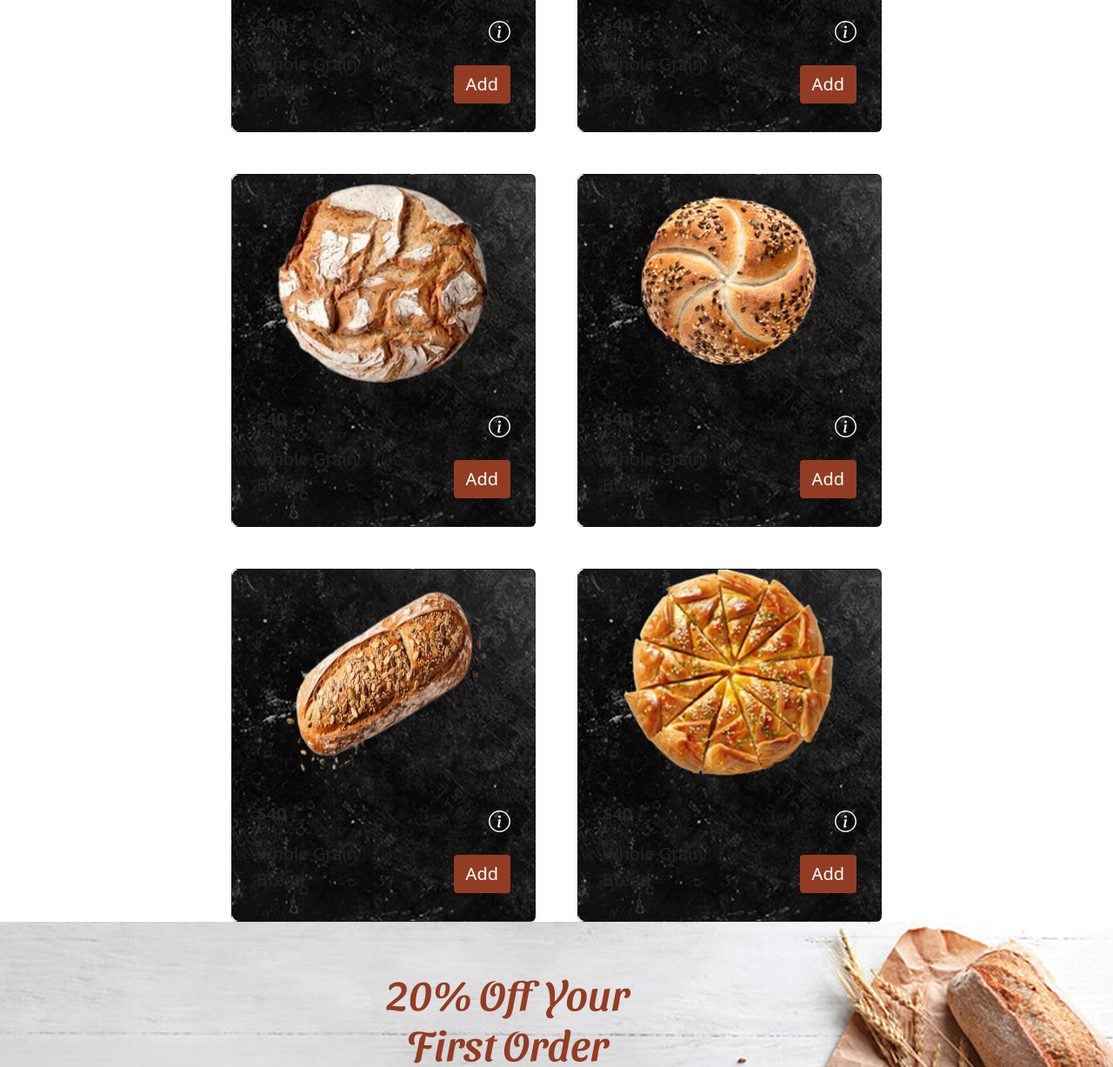
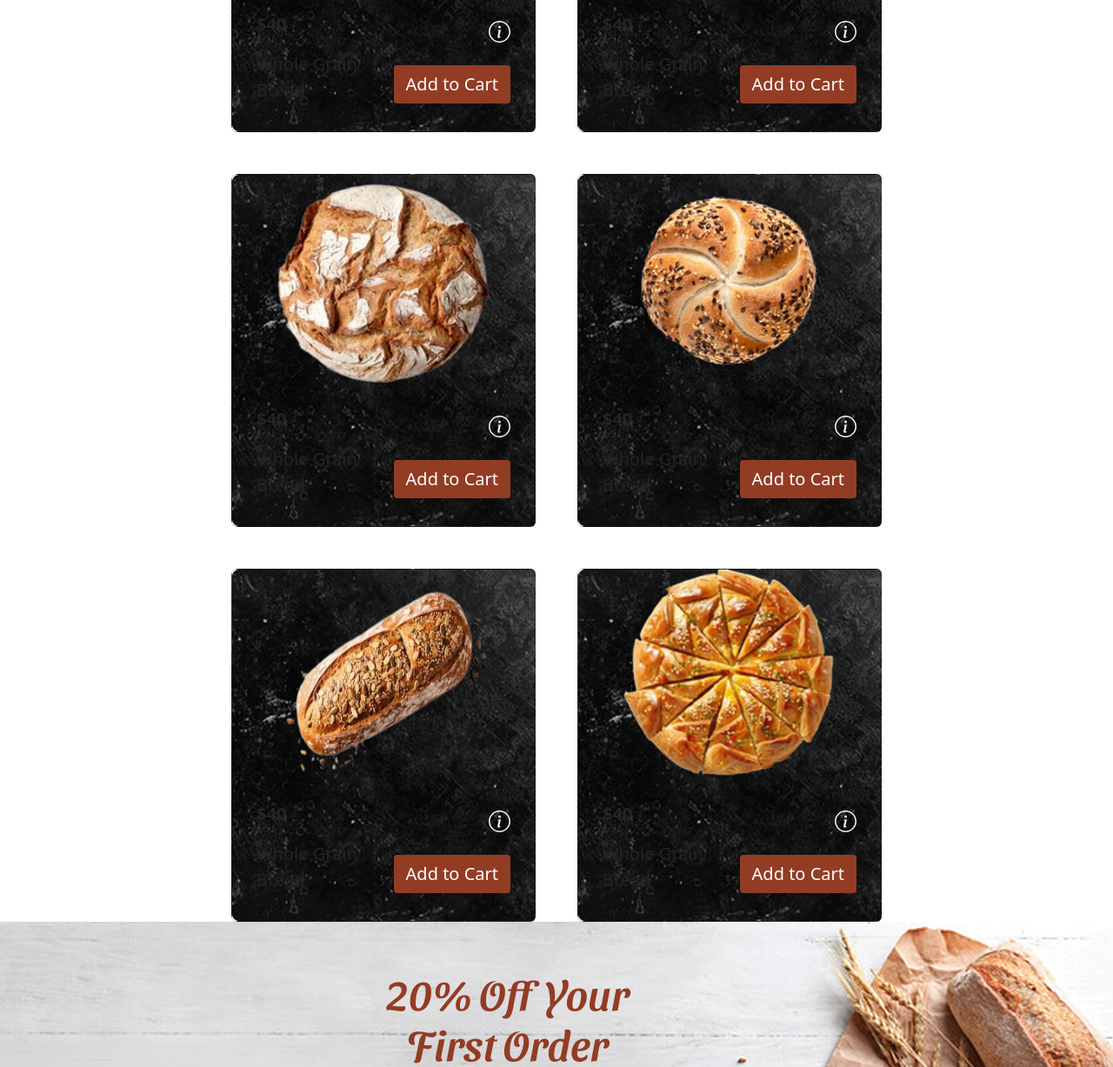
Before and after one commit to aeiyannn/figma-bakery-website, a plain HTML site: page index.html in a window 1280 px wide. Shown: the part 1202-2429 px from the top of the page at 87% size. Drawn offline with nearby package versions, Linux system fonts and the light colour scheme; a web font is replaced by a local one.

Commit message:
rename button add to add to card

```diff
--- a/index.html
+++ b/index.html
@@ -65,7 +65,7 @@ Perfect Eats</h1>
     </div>
     <div class="d-flex fg-white justify-content-between align-items-center">
       <p class="product-text">Whole Grain Bread</p>
-     <button class="product-button">Add</button>
+     <button class="product-button">Add to Cart</button>
     </div>
   </div>
 
@@ -82,7 +82,7 @@ Perfect Eats</h1>
     </div>
     <div class="d-flex fg-white justify-content-between align-items-center">
       <p class="product-text">Whole Grain Bread</p>
-     <button class="product-button">Add</button>
+     <button class="product-button">Add to Cart</button>
     </div>
   </div>
 
@@ -99,7 +99,7 @@ Perfect Eats</h1>
     </div>
     <div class="d-flex fg-white justify-content-between align-items-center">
       <p class="product-text">Whole Grain Bread</p>
-     <button class="product-button">Add</button>
+     <button class="product-button">Add to Cart</button>
     </div>
   </div>
 
@@ -116,7 +116,7 @@ Perfect Eats</h1>
     </div>
     <div class="d-flex fg-white justify-content-between align-items-center">
       <p class="product-text">Whole Grain Bread</p>
-     <button class="product-button">Add</button>
+     <button class="product-button">Add to Cart</button>
     </div>
   </div>
 
@@ -133,7 +133,7 @@ Perfect Eats</h1>
     </div>
     <div class="d-flex fg-white justify-content-between align-items-center">
       <p class="product-text">Whole Grain Bread</p>
-     <button class="product-button">Add</button>
+     <button class="product-button">Add to Cart</button>
     </div>
   </div>
 
@@ -150,7 +150,7 @@ Perfect Eats</h1>
     </div>
     <div class="d-flex fg-white justify-content-between align-items-center">
       <p class="product-text">Whole Grain Bread</p>
-     <button class="product-button">Add</button>
+     <button class="product-button">Add to Cart</button>
     </div>
   </div>
 
```
